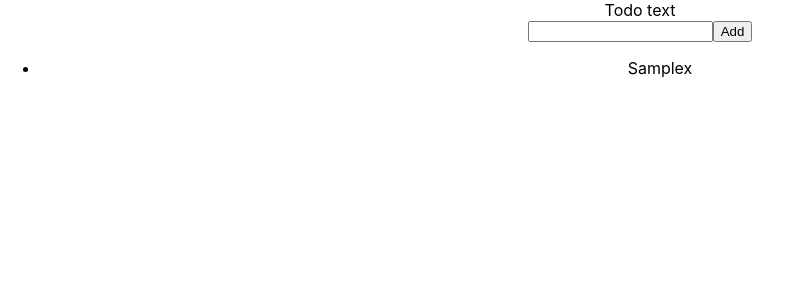
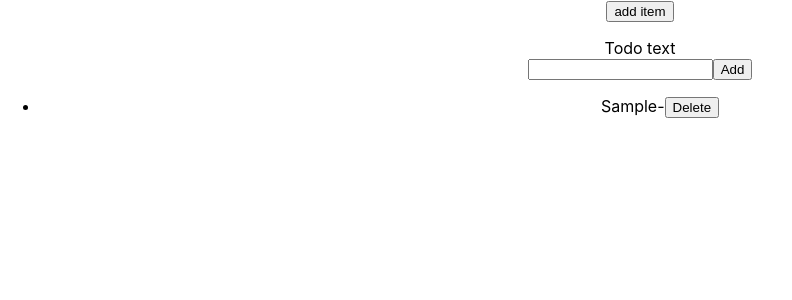
Before and after one commit to sushmita356/ToDoReactApp, a React (Create React App) app: page /TodoForm in a window 1280 px wide. Both pictures are taken after typing "Sample" into the empty fields and a click on the button "Add". Shown: the top 300 px of the page, without its empty margins (0-792 px from the left). Built offline with nearby package versions, Linux system fonts and the light colour scheme.

Commit message:
array and obj example

```diff
--- a/src/App.js
+++ b/src/App.js
@@ -9,11 +9,15 @@ import{
   Route,
   Link
 } from 'react-router-dom';
+// import Example1 from './components/Simplehook';
+// import Objecthook from './components/Objecthook';
+import ArrayHook from './components/arrayHook';
 
 
 function App() {
   return (
     <div className="App">
+      <ArrayHook/>
       <Router>
           <Route path="/" exact>
             <Home />
--- /dev/null
+++ b/src/components/Example.css
@@ -0,0 +1,9 @@
+.container{
+    text-align: center;
+    width: 300px;
+    height: 200px;
+    padding-top: 100px;
+    }
+    #btn{
+    font-size: 25px;
+    }
--- /dev/null
+++ b/src/components/Objecthook.js
@@ -0,0 +1,25 @@
+import React, { useState } from "react";
+
+function Objecthook() {
+  const [name, setName] = useState({ firstname: "", lastname: "" });
+  return (
+    <form>
+      <input
+        type="text"
+        value={name.firstname}
+        onChange={(e) => setName({ ...name, firstname: e.target.value })}
+      />
+      <input
+        type="text"
+        value={name.lastname}
+        onChange={(e) => setName({ ...name, lastname: e.target.value })}
+      />
+
+      <h2>firstname is==={name.firstname}</h2>
+      <h2>lastname is==={name.lastname}</h2>
+      <h2>lastname is==={JSON.stringify(name)}</h2>
+
+    </form>
+  );
+}
+export default Objecthook;
--- /dev/null
+++ b/src/components/Simplehook.js
@@ -0,0 +1,13 @@
+import React,{useState} from 'react';
+import './Example.css';
+
+function Simplehook(){
+    const[count,setCount] = useState(0);
+    return(
+        <div className='container'>
+            <button className="btn" onClick={()=>setCount(count+1)}>count val={count}</button>
+        </div>
+    )
+
+}
+export default Simplehook;
--- /dev/null
+++ b/src/components/arrayHook.js
@@ -0,0 +1,25 @@
+import React,{useState} from 'react';
+
+function ArrayHook(){
+    const[items,setItems]=useState([]);
+    const addItem = () =>{
+        setItems([...items,{
+            id:items.length,
+            value:Math.floor(Math.random()*10 +1)
+        }])
+    }
+    return(
+        // <button onClick={addItem}>add item</button>
+        <div>
+         <button onClick={addItem}>add item</button>
+         <ul>
+             {items.map(item=>(
+              <li key={item.id}>{item.value}</li>
+             ))}
+         </ul>
+
+        </div>
+
+    )
+}
+export default ArrayHook;
--- a/src/screens/TodoForm.js
+++ b/src/screens/TodoForm.js
@@ -6,6 +6,7 @@ export default function TodoForm() {
   const [todos, setTodos] = React.useState([]);
 
   const handleChange = e => {
+    console.log(e,'e',e.target.value,'target');
     setTodo(e.target.value);
   };
 
@@ -14,8 +15,7 @@ export default function TodoForm() {
       ...todos,
       {
         id: todos.length + 1,
-        text: todo,
-        completed: false
+        value: todo,
       }
     ]);
   };
@@ -29,15 +29,6 @@ export default function TodoForm() {
 
   const removeTodo = todoId => {
     const updatedTodos = todos.filter(todo => todo.id !== todoId);
-    setTodos(updatedTodos);
-  };
-
-  const toggleTodo = todoId => {
-    const updatedTodos = todos.map(todo => {
-      return todo.id === todoId
-        ? { ...todo, completed: !todo.completed }
-        : todo;
-    });
     setTodos(updatedTodos);
   };
 
@@ -60,15 +51,10 @@ export default function TodoForm() {
         <ul>
           {todos.map(todo => (
             <li key={todo.id}>
-              <span
-                className={todo.completed ? "todo-completed" : undefined}
-                onClick={() => toggleTodo(todo.id)}
-              >
-                {todo.text}
-              </span>
-              <span className="delete-btn" onClick={() => removeTodo(todo.id)}>
-                x
-              </span>
+                {todo.value}-
+              <button className="delete-btn" onClick={() => removeTodo(todo.id)}>
+                Delete
+              </button>
             </li>
           ))}
         </ul>
```
Also changed, not shown: 1 other file (tests, documents, lock files or other folders).
